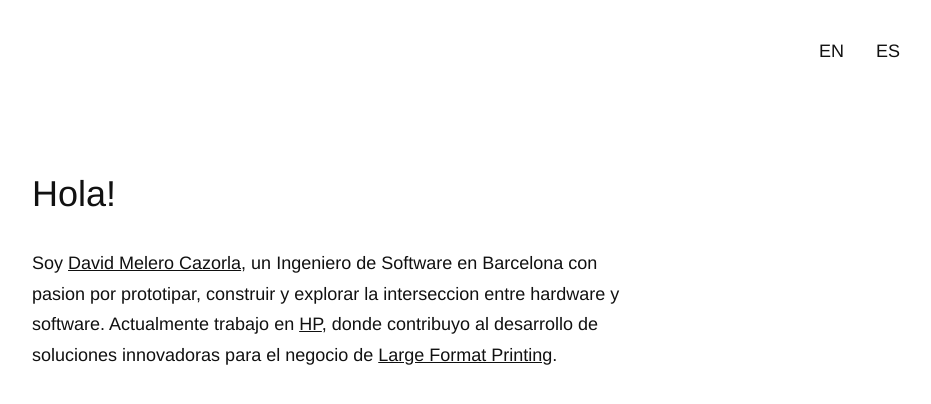
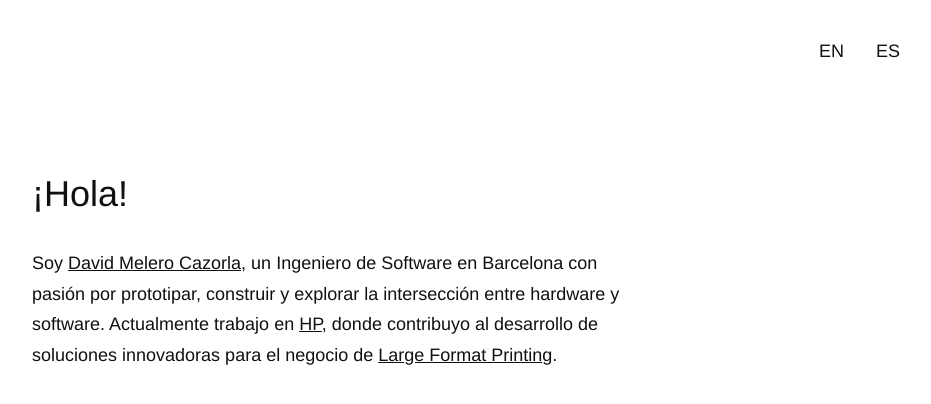
Before and after one commit to dmelcaz/dmelcaz.github.io, a Jekyll site: the page built from es/index.markdown, in a window 1280 px wide. Shown: the top 404 px of the page, without its empty margins (308-1239 px from the left). Built offline with Jekyll 4.4.1, drawn with Linux system fonts in a browser that asks for light colours.

Commit message:
Fix Spanish copy

```diff
--- a/es/index.markdown
+++ b/es/index.markdown
@@ -2,9 +2,9 @@
 layout: home
 lang: es
 title: David Melero Cazorla — Ingeniero de Software
-description: Ingeniero de Software en Barcelona con pasion por prototipar y explorar la interseccion entre hardware y software.
+description: Ingeniero de Software en Barcelona con pasión por prototipar y explorar la intersección entre hardware y software.
 ---
 
-# Hola!
+# ¡Hola!
 
-Soy [David Melero Cazorla](https://www.linkedin.com/in/dmelcaz/), un Ingeniero de Software en Barcelona con pasion por prototipar, construir y explorar la interseccion entre hardware y software. Actualmente trabajo en [HP](https://www.hp.com), donde contribuyo al desarrollo de soluciones innovadoras para el negocio de [Large Format Printing](https://www.hp.com/us-en/printers/large-format.html).
+Soy [David Melero Cazorla](https://www.linkedin.com/in/dmelcaz/), un Ingeniero de Software en Barcelona con pasión por prototipar, construir y explorar la intersección entre hardware y software. Actualmente trabajo en [HP](https://www.hp.com), donde contribuyo al desarrollo de soluciones innovadoras para el negocio de [Large Format Printing](https://www.hp.com/us-en/printers/large-format.html).
```
